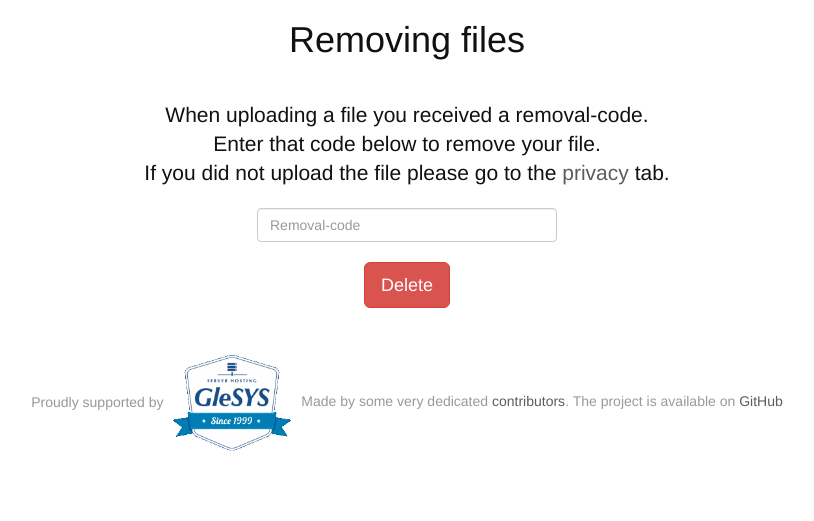
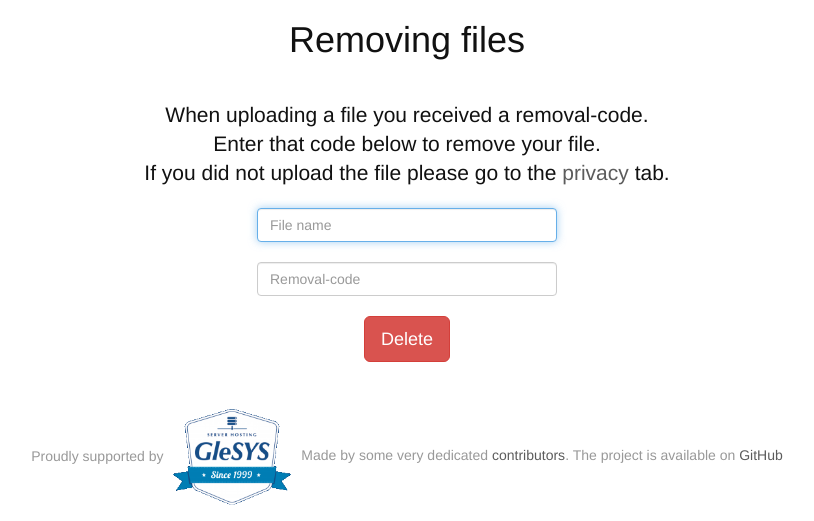
Before and after one commit to Carlgo11/UploadMe, a PHP site: page /remove.php in a window 1280 px wide. Shown: the part 100-621 px from the top of the page, without its empty margins (233-1047 px from the left). Run offline with PHP 8.4, Linux system fonts and the light colour scheme; some libraries are stand-ins or nearby versions.

Commit message:
Hash removalcodes

```diff
--- a/remove.php
+++ b/remove.php
@@ -4,20 +4,24 @@ if (isset($_POST['postbut'])) {
     include 'config.php';
     $con = mysqli_connect($conf['mysql-url'], $conf['mysql-user'], $conf['mysql-password'], $conf['mysql-db']) or header('Location: ./mysql-error.php');
 
-    $s = "SELECT COUNT(*) AS num FROM `" . $conf['mysql-table'] . "` WHERE `removalcode` = ?";
+    $s = "SELECT COUNT(*) AS num FROM `" . $conf['mysql-table'] . "` WHERE `name` = ?";
     $query = $con->prepare($s);
-    $query->bind_param("s", $_POST['rmcode']);
+    $query->bind_param("s", $_POST['filename']);
     $query->execute();
     $result = $query->get_result();
-    while ($row = $result->fetch_array(MYSQLI_NUM)) {
-        foreach ($row as $r) {
-            if ($r == 1) {
-                $st = "DELETE FROM " . $conf['mysql-table'] . " WHERE `removalcode` = ?";
-                $q = $con->prepare($st);
-                $q->bind_param("s", $_POST['rmcode']);
-                $q->execute();
-                $output = "Removed 1 file. It's like it never existed!";
-            }
+
+    $gethash = $con->prepare("SELECT `removalcode` FROM `" . $conf['mysql-table'] . "` WHERE `name` = ?");
+    $gethash->bind_param("s", $_POST["filename"]);
+    $gethash->execute();
+    $gethash->bind_result($hash);
+    echo $hash;
+    if ($row2 = $gethash->fetch()) {
+        if (password_verify($_POST['rmcode'], $hash)) {
+            $con = mysqli_connect($conf['mysql-url'], $conf['mysql-user'], $conf['mysql-password'], $conf['mysql-db']) or header('Location: ./mysql-error.php');
+            $q1 = $con->prepare("DELETE FROM `" . $conf['mysql-table'] . "` WHERE `name` = ?");
+            $q1->bind_param("s", $_POST['filename']);
+            $q1->execute();
+            $output = "File removed. It's like it never existed!";
         }
     }
 }
@@ -28,13 +32,15 @@ if (isset($_POST['postbut'])) {
     getNavBar("remove");
     ?>
     <div class="content">
-        <?php if (isset($output) && $output != null) { ?>
-            <div class="alert alert-success"><?php echo $output ?></div>
-            <?php
-        } elseif (isset($_POST['postbut'])) {
-            ?>
-            <div class="alert alert-danger">Incorrect removal-code</div>
-        <?php } ?>
+        <center>
+            <?php if (isset($output) && $output != null) { ?>
+                <div class="alert alert-success" style="width: 500px"><?php echo $output ?></div>
+                <?php
+            } elseif (isset($_POST['postbut'])) {
+                ?>
+                <div class="alert alert-danger" style="width: 500px">Incorrect removal-code</div>
+            <?php } ?>
+        </center>
         <h1>Removing files</h1><br>
 
         <p class="lead">
@@ -47,6 +53,7 @@ if (isset($_POST['postbut'])) {
 
         <div class="center-form">
             <form method="POST" action="">
+                <input type="text" id="filename" name="filename" placeholder="File name" required="" autofocus="" class="form-control" style="margin-bottom: 20px" maxlength="30">
                 <input type="text" id="rmcode" name="rmcode" placeholder="Removal-code" required=""
                        maxlength="64" class="form-control"/>
                 <input type="submit" value="Delete" id="postbut" name="postbut" class="btn btn-danger btn-lg submit"/>
--- a/upload_file.php
+++ b/upload_file.php
@@ -42,11 +42,13 @@ if ($_FILES["file"]["error"] > 0) {
     $name = getName(10, 20, "name") . "." . $extension;
     $rmcode = getName(32, 64, "removalcode");
 
+    $options = array('cost' => 12);
+    $hashrmcode = password_hash($rmcode, PASSWORD_BCRYPT, $options);
 
     $con = mysqli_connect($conf['mysql-url'], $conf['mysql-user'], $conf['mysql-password'], $conf['mysql-db']) or header('Location: ./mysql-error.php');
     $q = "INSERT INTO `" . $conf['mysql-table'] . "` (`name`, `size`, `type`, `content`, `file-name`, `removalcode`) VALUES (?, ?, ?, ?, ?, ?);";
     $query = $con->prepare($q);
-    $query->bind_param("ssssss", $name, $_FILES['file']['size'], $_FILES['file']['type'], $content, $filename, $rmcode);
+    $query->bind_param("ssssss", $name, $_FILES['file']['size'], $_FILES['file']['type'], $content, $filename, $hashrmcode);
     $query->execute();
 
     if ($_POST['password'] != "") {
```
